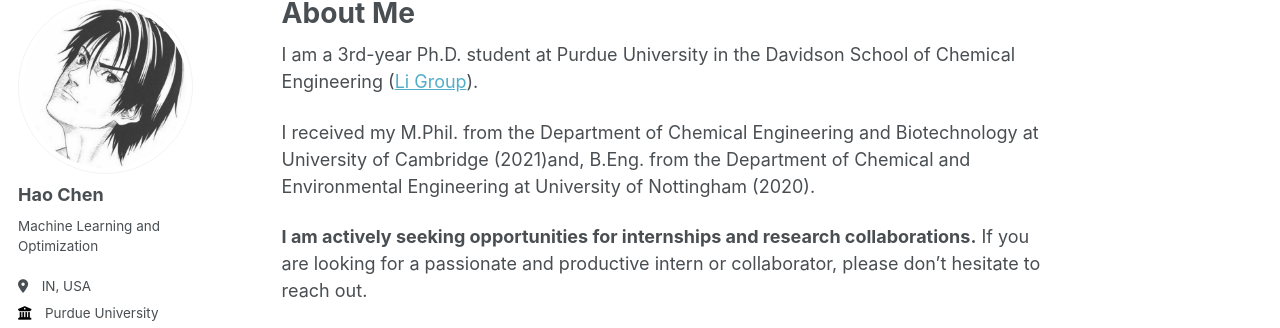
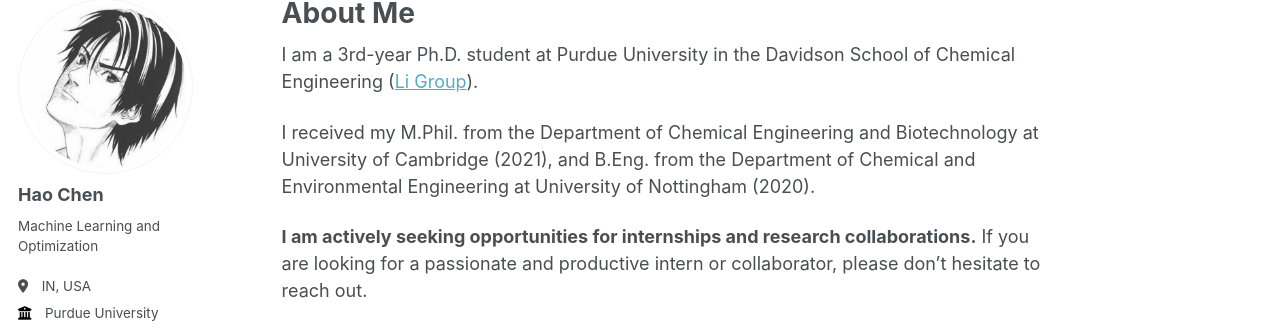
Before and after one commit to GeraltSHEN/Gin-Hao-Chen, a Jekyll site: the page built from _pages/about.md, in a window 1280 px wide and 985 px high. Shown: the part 107-435 px from the top of the window. Built offline with Jekyll 4.4.1, drawn with Linux system fonts in a browser that asks for light colours; some web fonts are replaced.

Commit message:
missing space

```diff
--- a/_pages/about.md
+++ b/_pages/about.md
@@ -9,8 +9,7 @@ redirect_from:
 
 I am a 3rd-year Ph.D. student at Purdue University in the Davidson School of Chemical Engineering ([Li Group](https://canli1.github.io)).
 
-I received my M.Phil. from the Department of Chemical Engineering and Biotechnology at University of Cambridge (2021)and,
-B.Eng. from the Department of Chemical and Environmental Engineering at University of Nottingham (2020).
+I received my M.Phil. from the Department of Chemical Engineering and Biotechnology at University of Cambridge (2021), and B.Eng. from the Department of Chemical and Environmental Engineering at University of Nottingham (2020).
 
 **I am actively seeking opportunities for internships and research collaborations.** If you are looking for a passionate and productive intern or collaborator, please don't hesitate to reach out.
 
```
